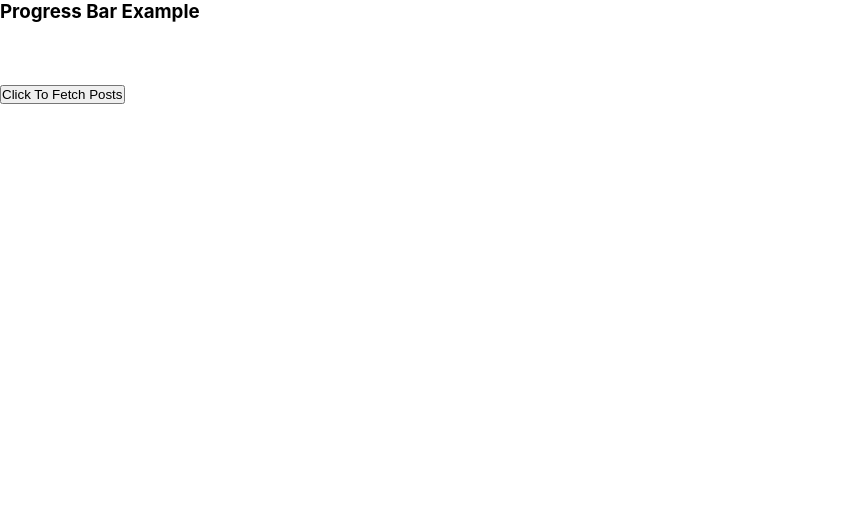
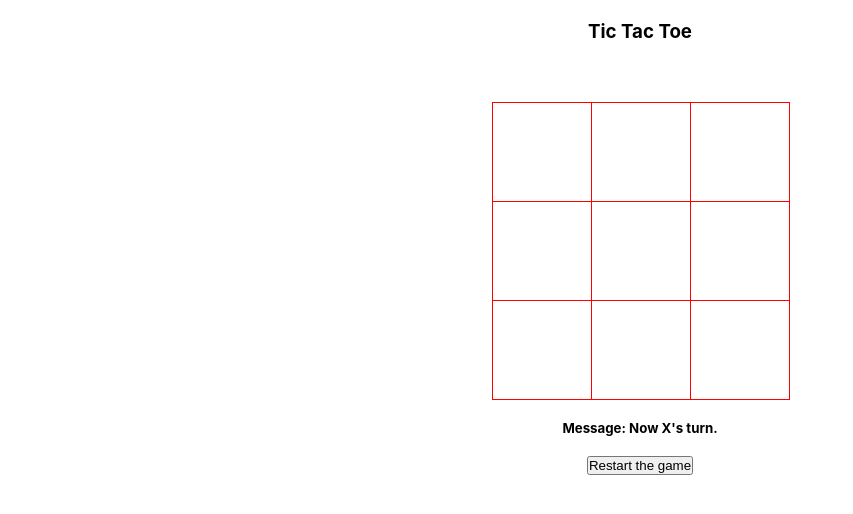
Before and after one commit to pankaj-kumar-mishra/react-experiments, a React (Create React App) app: page / in a window 1280 px wide. Shown: the top 514 px of the page, without its empty margins (0-853 px from the left). Built offline with nearby package versions, Linux system fonts and the light colour scheme.

Commit message:
ticTacToe added

```diff
--- a/src/App.js
+++ b/src/App.js
@@ -9,7 +9,8 @@ import React from "react";
 // import { OtpVerification } from "./otp-verification";
 // import { MultiStepper } from "./multi-stepper";
 // import { CustomTabs } from "./custom-tabs";
-import { ProgressBarExample } from "./progress-bar";
+// import { ProgressBarExample } from "./progress-bar";
+import { TicTacToe } from "./tic-tac-toe";
 
 const App = () => {
   return (
@@ -25,7 +26,8 @@ const App = () => {
       {/* <OtpVerification /> */}
       {/* <MultiStepper /> */}
       {/* <CustomTabs /> */}
-      <ProgressBarExample />
+      {/* <ProgressBarExample /> */}
+      <TicTacToe />
     </>
   );
 };
--- /dev/null
+++ b/src/tic-tac-toe/Box.jsx
@@ -0,0 +1,12 @@
+import React from "react";
+import styles from "./ticTacToe.module.css";
+
+const Box = ({ onClick, value = "" }) => {
+  return (
+    <div role="button" onClick={onClick} className={styles.box}>
+      {value}
+    </div>
+  );
+};
+
+export default Box;
--- /dev/null
+++ b/src/tic-tac-toe/TicTacToe.jsx
@@ -0,0 +1,89 @@
+import React, { useCallback, useEffect, useState } from "react";
+import Box from "./Box";
+import styles from "./ticTacToe.module.css";
+
+const data = new Array(9).fill("");
+const winningPatterns = [
+  [0, 1, 2],
+  [3, 4, 5],
+  [6, 7, 8],
+  [2, 5, 8],
+  [0, 4, 8],
+  [2, 4, 6],
+  [0, 3, 6],
+  [1, 4, 7],
+];
+
+const TicTacToe = () => {
+  const [squares, setSquares] = useState(data);
+  const [isXTurn, setIsXTurn] = useState(true);
+  const [status, setStatus] = useState("");
+  //   console.log("🚀 ~ file: TicTacToe.jsx:7 ~ squares:", squares);
+  //   console.log("🚀 ~ file: TicTacToe.jsx:9 ~ isXTurn:", isXTurn);
+
+  const getWinner = useCallback(() => {
+    for (const [x, y, z] of winningPatterns) {
+      if (
+        squares[x] &&
+        squares[x] === squares[y] &&
+        squares[y] === squares[z]
+      ) {
+        return squares[x]; // return 'X' or 'O'
+      }
+    }
+
+    return null;
+  }, [squares]);
+
+  const handleClick = (idx) => {
+    const tempSquares = [...squares];
+    if (tempSquares[idx] || getWinner()) {
+      return;
+    }
+    tempSquares[idx] = isXTurn ? "X" : "O";
+    setIsXTurn((prev) => !prev);
+    setSquares(tempSquares);
+  };
+
+  useEffect(() => {
+    if (!getWinner() && squares.every(Boolean)) {
+      setStatus("Match Draw!, Please restart the game.");
+    } else if (getWinner()) {
+      setStatus(`Winner is ${getWinner()}, Please restart the game.`);
+    } else {
+      setStatus(`Now ${isXTurn ? "X" : "O"}'s turn.`);
+    }
+  }, [squares, isXTurn, getWinner]);
+
+  const handleRestart = () => {
+    setIsXTurn(true);
+    setSquares(data);
+  };
+
+  return (
+    <div>
+      <h3 className={styles.title}>Tic Tac Toe</h3>
+      <div className={styles.container}>
+        <div className={styles.row}>
+          <Box value={squares[0]} onClick={() => handleClick(0)} />
+          <Box value={squares[1]} onClick={() => handleClick(1)} />
+          <Box value={squares[2]} onClick={() => handleClick(2)} />
+        </div>
+        <div className={styles.row}>
+          <Box value={squares[3]} onClick={() => handleClick(3)} />
+          <Box value={squares[4]} onClick={() => handleClick(4)} />
+          <Box value={squares[5]} onClick={() => handleClick(5)} />
+        </div>
+        <div className={styles.row}>
+          <Box value={squares[6]} onClick={() => handleClick(6)} />
+          <Box value={squares[7]} onClick={() => handleClick(7)} />
+          <Box value={squares[8]} onClick={() => handleClick(8)} />
+        </div>
+        <h5 className={styles.status}>Message: {status}</h5>
+        <button onClick={handleRestart}>Restart the game</button>
+      </div>
+    </div>
+  );
+};
+
+export default TicTacToe;
--- /dev/null
+++ b/src/tic-tac-toe/index.js
@@ -0,0 +1,3 @@
+import TicTacToe from "./TicTacToe";
+
+export { TicTacToe };
--- /dev/null
+++ b/src/tic-tac-toe/ticTacToe.module.css
@@ -0,0 +1,30 @@
+.title {
+  text-align: center;
+  margin-top: 20px;
+}
+.container {
+    display: flex;
+    flex-direction: column;
+    align-items: center;
+    justify-content: center;
+    margin-top: 60px;
+  }
+  .row {
+    display: flex;
+  }
+  .row .box {
+    border: 1px solid red;
+    width: 100px;
+    height: 100px;
+    font-size: 40px;
+    padding: 0px;
+    display: flex;
+    align-items: center;
+    justify-content: center;
+    margin-right: -1px;
+    margin-top: -1px;
+    cursor: pointer;
+  }
+  .container .status {
+    margin: 20px 0;
+  }
```
